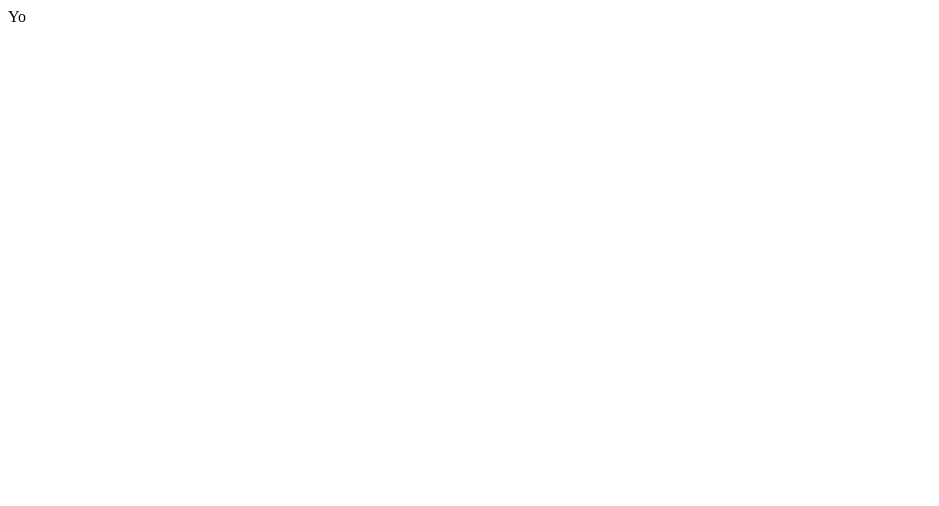
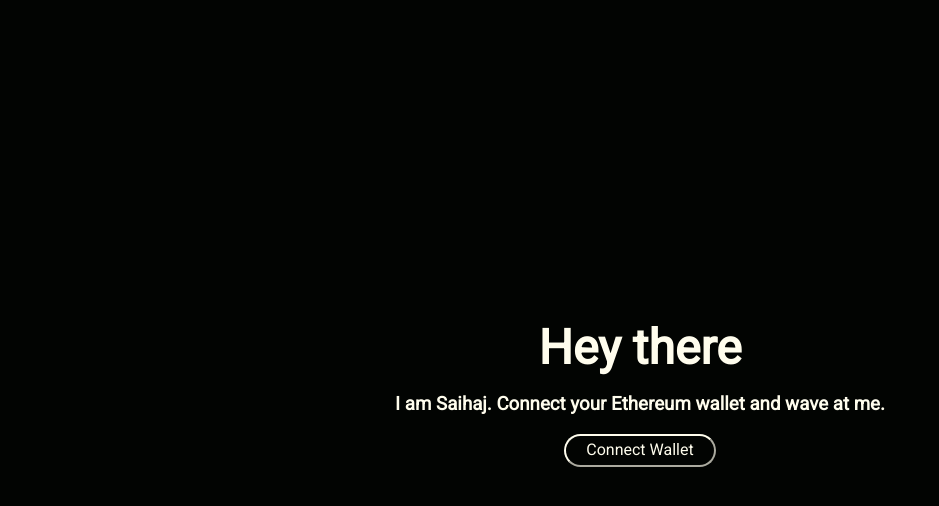
Before and after one commit to saihaj/wave.eth, a React (Vite) app: page / in a window 1280 px wide. Shown: the top 506 px of the page, without its empty margins (0-939 px from the left). Built offline with nearby package versions, Linux system fonts and the light colour scheme.

Commit message:
connect wallet

```diff
--- a/index.html
+++ b/index.html
@@ -2,9 +2,20 @@
 <html lang="en">
   <head>
     <meta charset="UTF-8" />
-    <link rel="icon" type="image/svg+xml" href="/src/favicon.svg" />
+    <link
+      rel="icon"
+      type="image/png"
+      href="https://emojipedia-us.s3.dualstack.us-west-1.amazonaws.com/thumbs/120/apple/285/waving-hand_1f44b.png"
+    />
     <meta name="viewport" content="width=device-width, initial-scale=1.0" />
-    <title>Vite App</title>
+    <link rel="preconnect" href="https://fonts.googleapis.com" />
+    <link rel="preconnect" href="https://fonts.gstatic.com" crossorigin />
+    <link
+      href="https://fonts.googleapis.com/css2?family=Roboto&display=swap"
+      rel="stylesheet"
+    />
+    <title>Wave Portal</title>
+    <meta name="description" content="Dapp for waving." />
   </head>
   <body>
     <div id="root"></div>
--- a/package.json
+++ b/package.json
@@ -40,6 +40,7 @@
     "vite": "^2.5.10"
   },
   "dependencies": {
+    "normalize.css": "^8.0.1",
     "react": "^17.0.2",
     "react-dom": "^17.0.2"
   }
--- /dev/null
+++ b/src/App.css
@@ -0,0 +1,37 @@
+:root {
+  --light-primary: #fffded;
+  --dark-primary: #020402;
+}
+
+* {
+  background-color: var(--dark-primary);
+  color: var(--light-primary);
+  font-family: 'Roboto';
+}
+
+main.home {
+  margin-right: 0.5rem;
+  margin-left: 0.5rem;
+  margin-top: 40vh;
+  display: flex;
+  flex-direction: column;
+  align-items: center;
+  cursor: url('https://emojipedia-us.s3.dualstack.us-west-1.amazonaws.com/thumbs/120/apple/285/waving-hand_1f44b.png'),
+    auto;
+}
+
+main.home h1 {
+  margin: 0;
+  font-size: 3rem;
+}
+
+main.home h3 {
+  text-align: center;
+}
+
+main.home button {
+  cursor: pointer;
+  border-color: var(--light-primary);
+  border-radius: 40px;
+  padding: 5px 20px;
+}
--- a/src/App.tsx
+++ b/src/App.tsx
@@ -1,3 +1,76 @@
-const App = () => <div>Yo</div>
+import { useEffect, useState } from 'react'
+import { ethers } from 'ethers'
+import './App.css'
+
+const App = () => {
+  const [account, setAccount] = useState()
+
+  const checkIfWalletIsConnected = async () => {
+    //   @ts-ignore
+    const { ethereum } = window
+
+    // First make sure we have access to window.ethereum
+    if (!ethereum) {
+      console.log('Make sure you have metamask!')
+      return
+    } else {
+      console.log('We have the ethereum object', ethereum)
+    }
+
+    const accounts = await ethereum.request({ method: 'eth_accounts' })
+    if (accounts.length !== 0) {
+      const account = accounts[0]
+      console.log('Found an authorized account:', account)
+      setAccount(account)
+    } else {
+      console.log('No authorized account found')
+    }
+  }
+
+  const connectWallet = async () => {
+    try {
+      //   @ts-ignore
+      const { ethereum } = window
+
+      if (!ethereum) {
+        alert('Get MetaMask!')
+        return
+      }
+
+      const accounts = await ethereum.request({ method: 'eth_requestAccounts' })
+
+      console.log('Connected', accounts[0])
+      setAccount(accounts[0])
+    } catch (error) {
+      console.log(error)
+    }
+  }
+
+  // This runs our function when the page loads.
+  useEffect(() => {
+    checkIfWalletIsConnected()
+  }, [])
+
+  return (
+    <main className="home">
+      <h1>Hey there</h1>
+      <h3>I am Saihaj. Connect your Ethereum wallet and wave at me.</h3>
+
+      {account ? (
+        <button
+          onClick={() => {
+            console.log('wave')
+          }}
+        >
+          Wave at me
+        </button>
+      ) : (
+        <button className="waveButton" onClick={connectWallet}>
+          Connect Wallet
+        </button>
+      )}
+    </main>
+  )
+}
 
 export default App
--- a/src/main.tsx
+++ b/src/main.tsx
@@ -1,5 +1,6 @@
 import React from 'react'
 import ReactDOM from 'react-dom'
+import 'normalize.css'
 import App from './App'
 
 ReactDOM.render(
```
Also changed, not shown: 1 other file (tests, documents, lock files or other folders).
